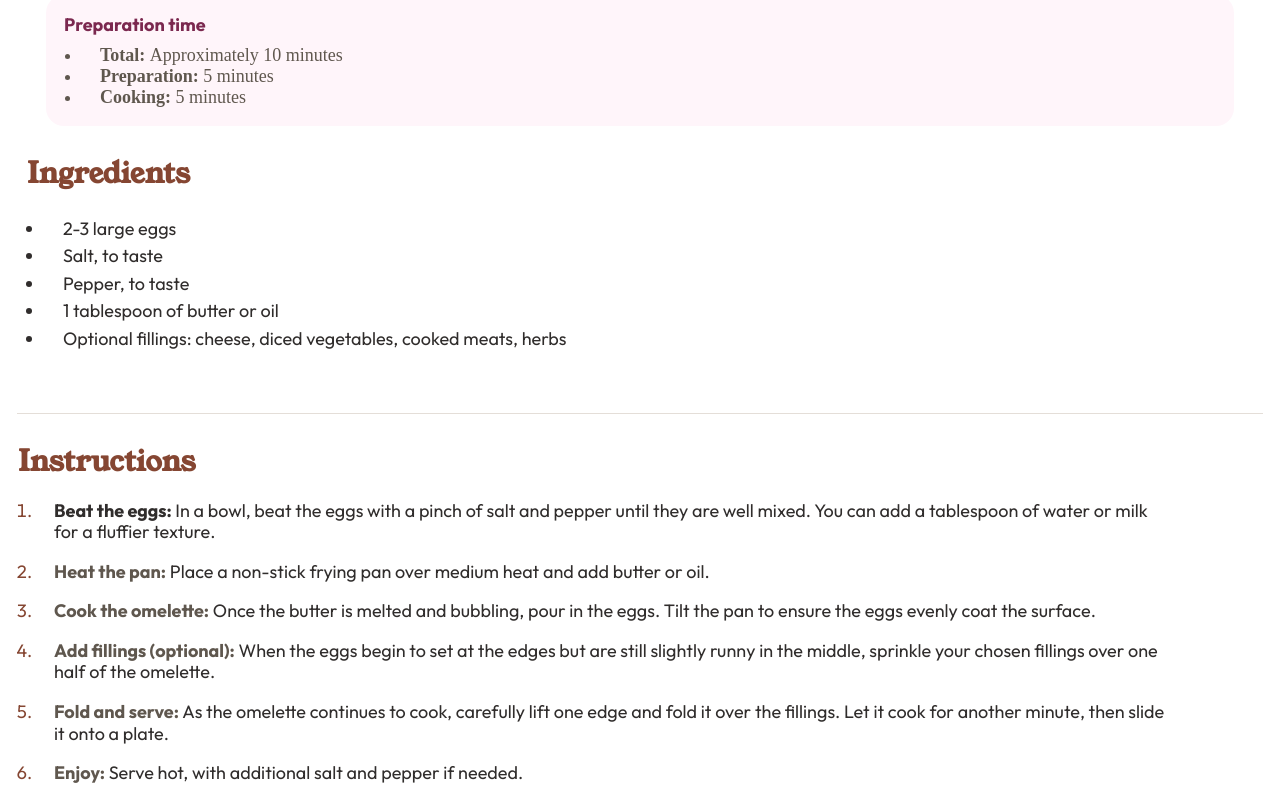
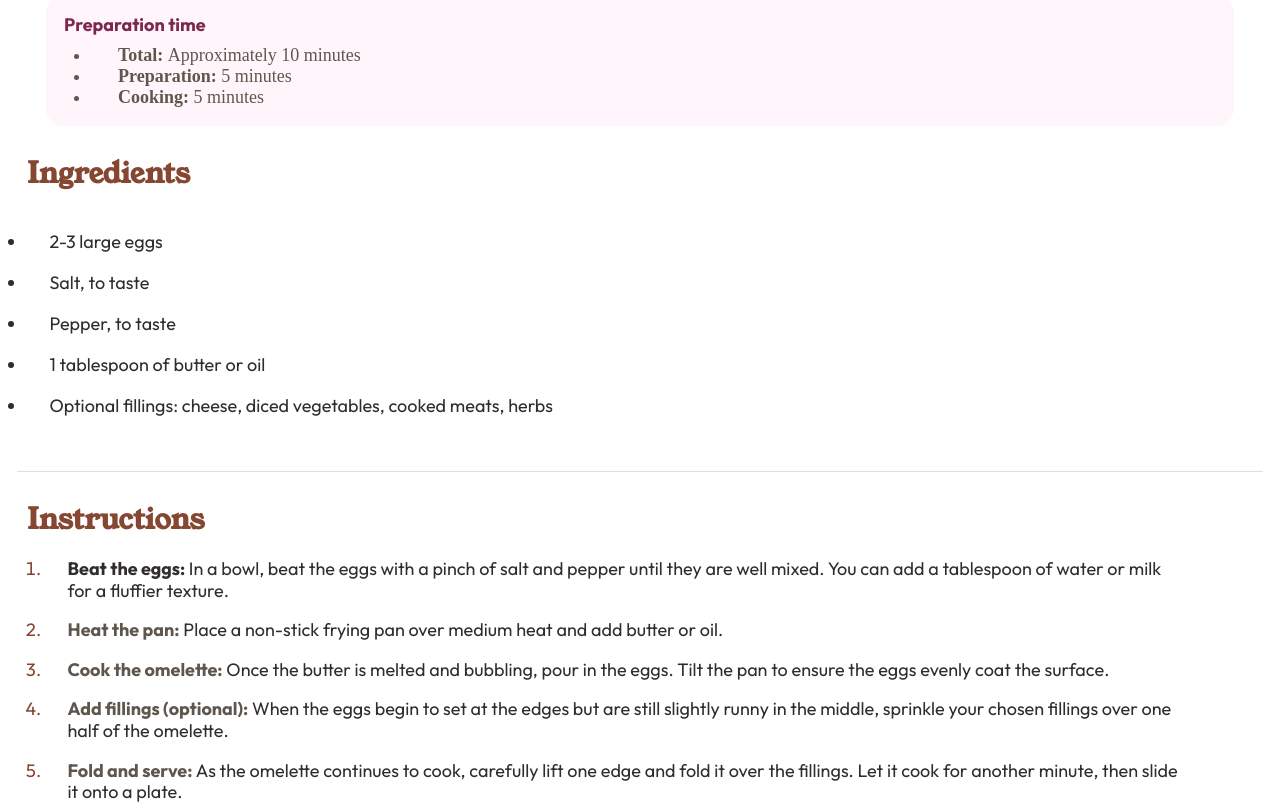
Before and after one commit to Garrycrafts/Recipe-page-main, a website built with Vite: page index.html in a window 1280 px wide. Shown: the part 520-1326 px from the top of the page. Built offline with nearby package versions, Linux system fonts and the light colour scheme.

Commit message:
adjusted Padding On Instructions,Ingridents and Preperation time

```diff
--- a/sass/_base.scss
+++ b/sass/_base.scss
@@ -37,7 +37,7 @@ $font-YoungSerif: "Young Serif";
 $container-padding: 3rem 3rem;
 $container-margin: 50rem;
 
-$title-margin-b: 2rem;
+$title-margin-b: 1rem;
 
 // .container {
 //   background: green;
--- a/sass/_ingredients.scss
+++ b/sass/_ingredients.scss
@@ -3,8 +3,10 @@
 .ingredient {
   display: flex;
   flex-direction: column;
-  padding-left: 2.5rem;
+
   padding: $container-padding;
+
+  padding-bottom: 2rem;
 
   &__title {
     font-size: $font-big;
@@ -13,11 +15,11 @@
     font-family: $font-YoungSerif;
   }
   &__item {
+    padding-left: 2.5rem;
+    margin-top: 2rem;
     font-size: $font-medium;
-    padding-left: 2rem;
     font-family: $font-Outfit;
-    margin-top: 0.5rem;
     color: $Stone900;
-    margin-left: 2rem;
+    // margin-left: 1rem;
   }
 }
--- a/sass/_instruction.scss
+++ b/sass/_instruction.scss
@@ -6,7 +6,7 @@
 
   width: 90%;
   padding: $container-padding;
-  padding-left: 2rem;
+
   padding-bottom: 2rem;
   &__title {
     color: $Brown800;
@@ -16,7 +16,7 @@
   }
 
   &__item {
-    padding-left: 2rem;
+    padding-left: 2.5rem;
     margin-top: 2rem;
     font-family: $font-Outfit;
     color: $Stone900;
--- a/sass/_prep.scss
+++ b/sass/_prep.scss
@@ -6,10 +6,10 @@
 
   background-color: $Rose50;
   border-radius: 2rem;
-  padding-left: 2rem;
   margin: 0;
   margin-bottom: 2rem;
-  padding: 3rem;
+  padding: 3.5rem;
+  padding-left: 2.5rem;
 
   width: 90%;
   &__title {
@@ -20,11 +20,11 @@
   }
   &__list {
     font-size: $font-medium;
-    padding-left: 2rem;
+    padding-left: 3rem;
     color: $Brown800;
   }
   &__item {
-    padding-left: 2rem;
+    padding-left: 3rem;
     color: $Stone600;
   }
 }
```
